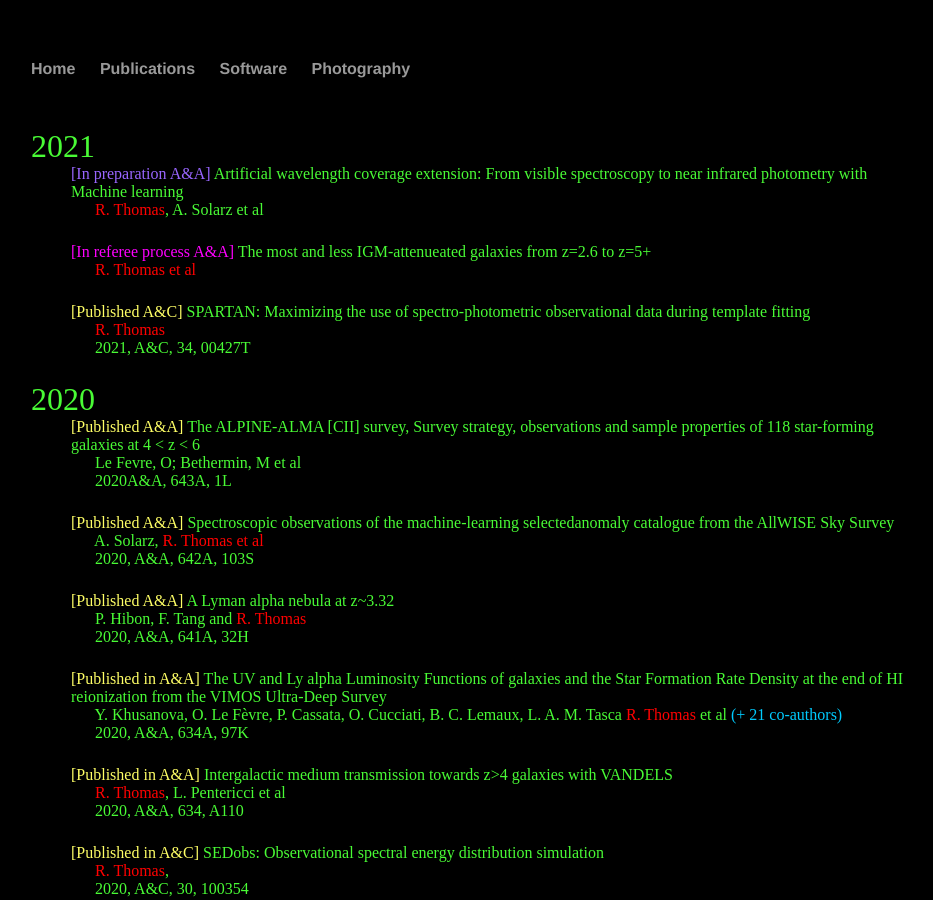
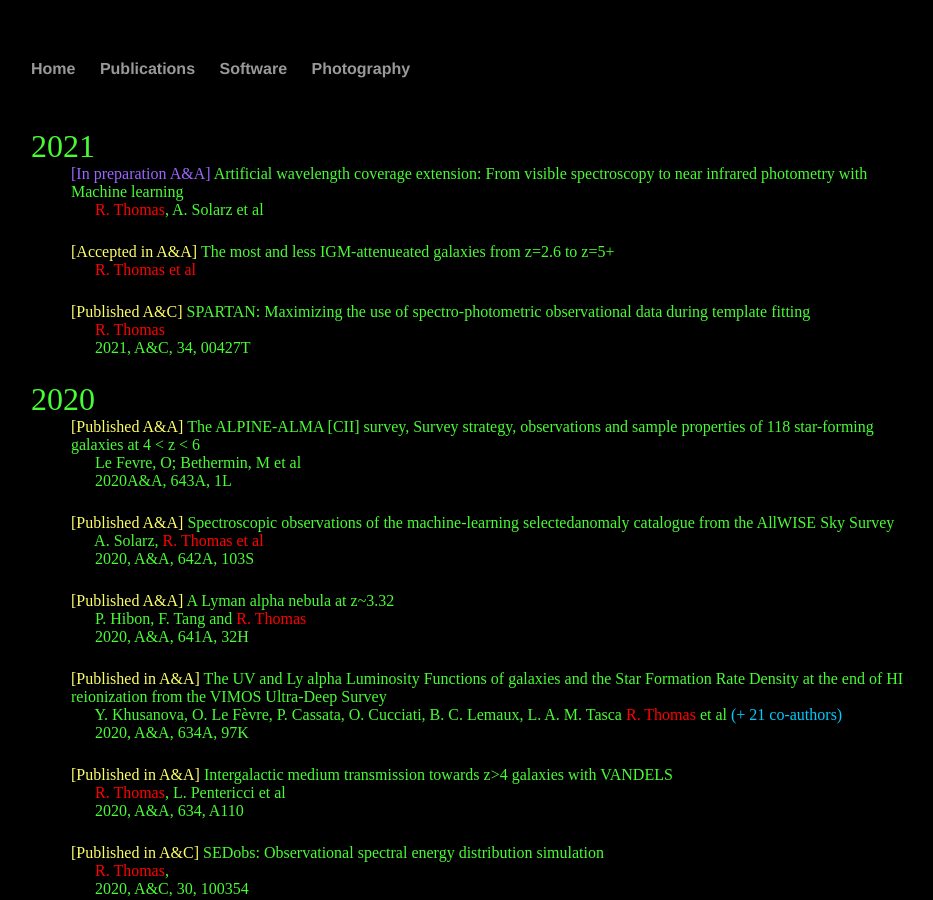
Before and after one commit to astrom-tom/astrom-tom.github.io, a Jekyll site: the page built from Papers/index.html, in a window 1280 px wide and 900 px high. Shown: the whole window, without its empty margins (161-1094 px from the left). Built offline with Jekyll 4.4.1, drawn with Linux system fonts in a browser that asks for light colours.

Commit message:
IGM paepr

```diff
--- a/Papers/index.html
+++ b/Papers/index.html
@@ -14,7 +14,7 @@
   <dd> <span class='prep'>[In preparation A&A]</span> Artificial wavelength coverage extension: From visible spectroscopy to near infrared photometry with Machine learning <br>
      &nbsp;&nbsp;&nbsp;&nbsp;&nbsp; <span class='me'> R. Thomas</span>, A. Solarz et al</p> </dd>
 
-  <dd> <span class='subm'>[In referee process A&A]</span> The most and less IGM-attenueated galaxies from z=2.6 to z=5+ <br>
+  <dd> <span class='acc'>[Accepted in A&A]</span> The most and less IGM-attenueated galaxies from z=2.6 to z=5+ <br>
      &nbsp;&nbsp;&nbsp;&nbsp;&nbsp; <span class='me'>R. Thomas et al</span> </p> </dd>
 
 
```
